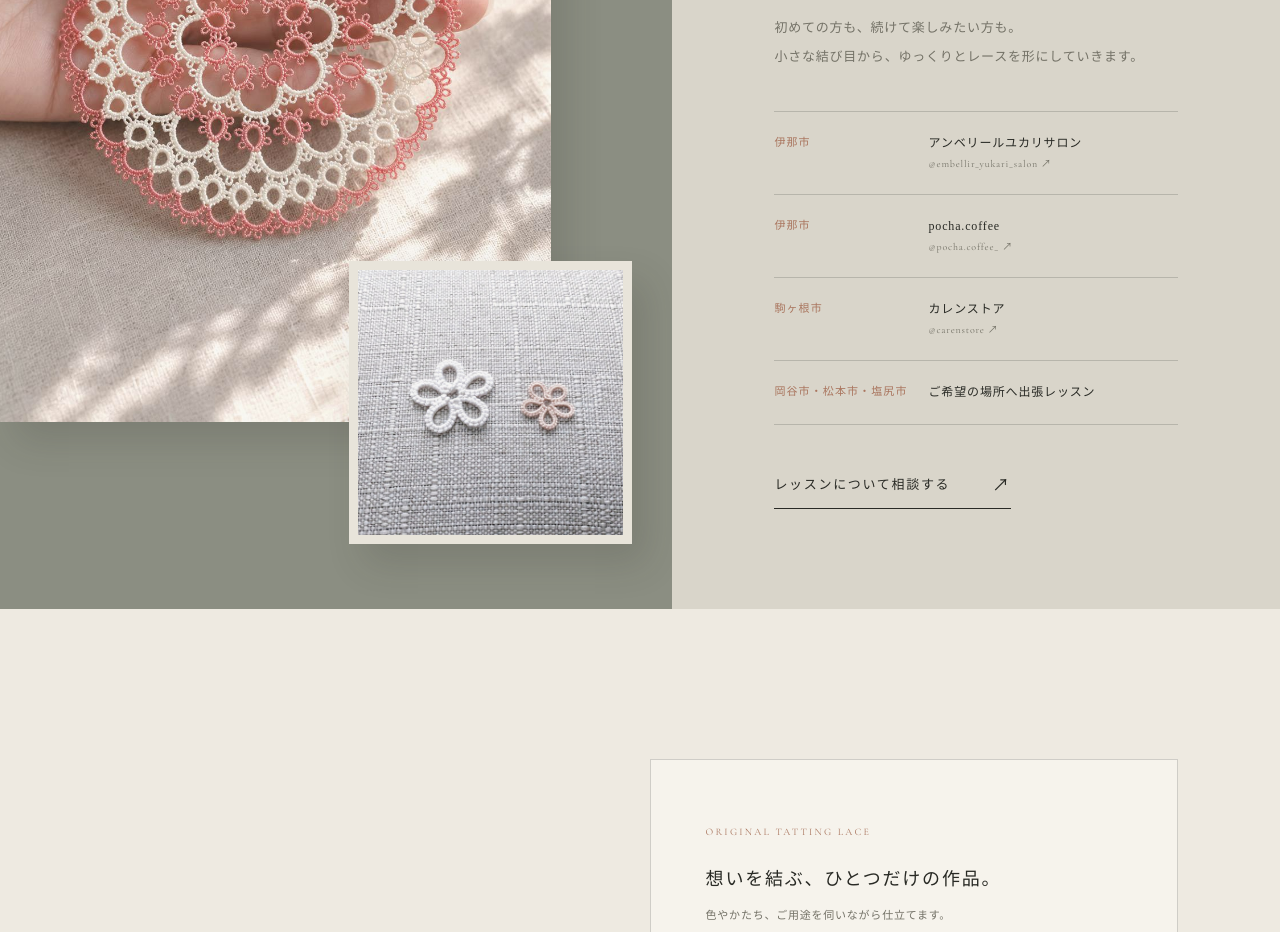
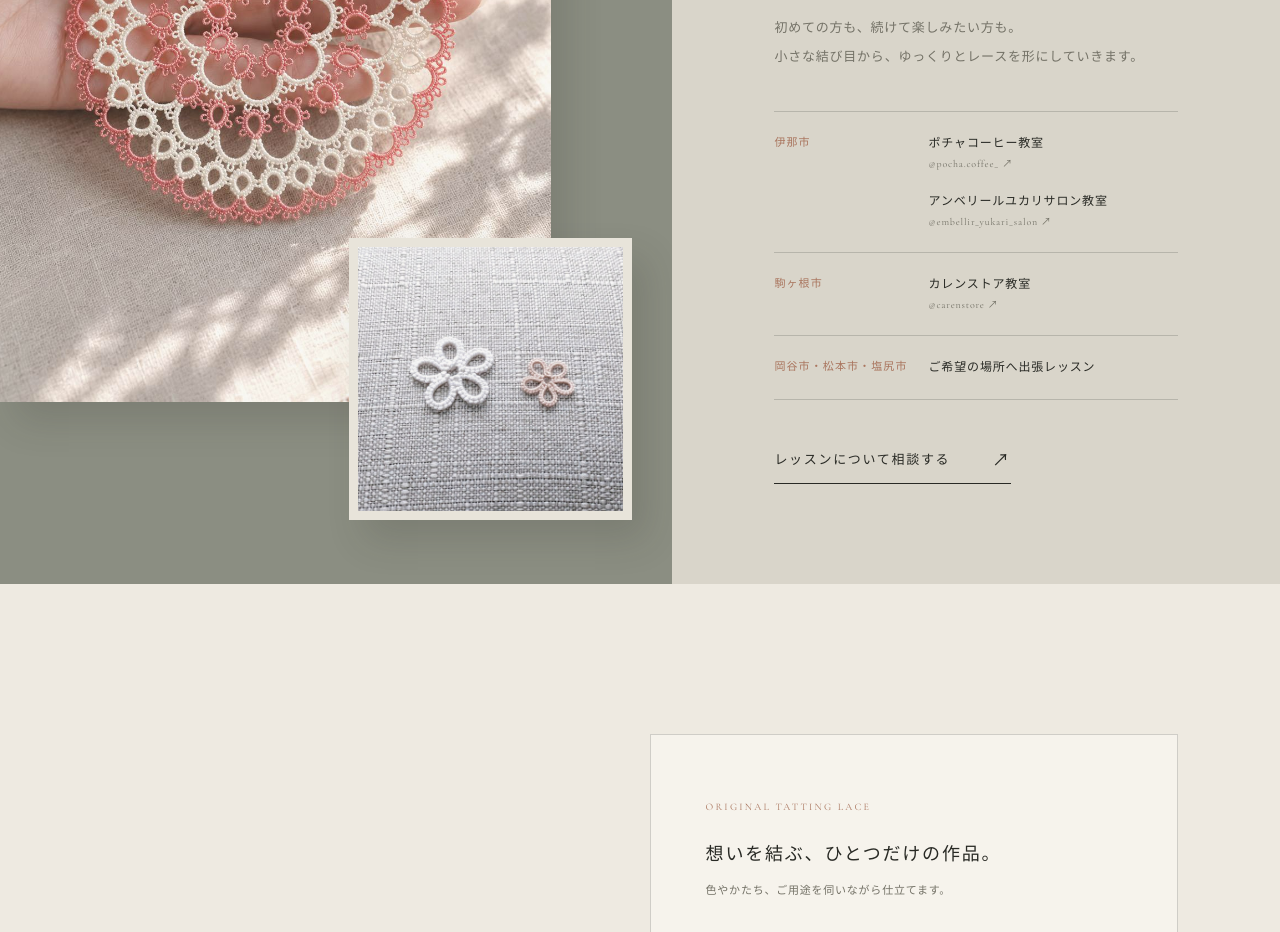
Before and after one commit to IllFlora/tamayui-website, a plain HTML site: page index.html in a window 1280 px wide. Shown: the part 4140-5072 px from the top of the page. Drawn offline with nearby package versions, Linux system fonts and the light colour scheme.

Commit message:
Group lesson locations

```diff
--- a/index.html
+++ b/index.html
@@ -62,7 +62,7 @@
       href="https://fonts.googleapis.com/css2?family=Cormorant+Garamond:ital,wght@0,400;0,500;1,400&family=Noto+Serif+JP:wght@300;400;500&display=swap"
       rel="stylesheet"
     />
-    <link rel="stylesheet" href="styles.css?v=11" />
+    <link rel="stylesheet" href="styles.css?v=12" />
     <script src="script.js?v=9" defer></script>
   </head>
   <body>
@@ -238,20 +238,19 @@
           <div class="lesson-places">
             <div class="lesson-place">
               <span>伊那市</span>
-              <a href="https://www.instagram.com/embellir_yukari_salon/" target="_blank" rel="noreferrer">
-                アンベリールユカリサロン <small>@embellir_yukari_salon ↗</small>
-              </a>
-            </div>
-            <div class="lesson-place">
-              <span>伊那市</span>
-              <a href="https://www.instagram.com/pocha.coffee_/?hl=ja" target="_blank" rel="noreferrer">
-                pocha.coffee <small>@pocha.coffee_ ↗</small>
-              </a>
+              <div class="lesson-place-list">
+                <a href="https://www.instagram.com/pocha.coffee_/?hl=ja" target="_blank" rel="noreferrer">
+                  ポチャコーヒー教室 <small>@pocha.coffee_ ↗</small>
+                </a>
+                <a href="https://www.instagram.com/embellir_yukari_salon/" target="_blank" rel="noreferrer">
+                  アンベリールユカリサロン教室 <small>@embellir_yukari_salon ↗</small>
+                </a>
+              </div>
             </div>
             <div class="lesson-place">
               <span>駒ヶ根市</span>
               <a href="https://www.instagram.com/carenstore/" target="_blank" rel="noreferrer">
-                カレンストア <small>@carenstore ↗</small>
+                カレンストア教室 <small>@carenstore ↗</small>
               </a>
             </div>
             <div class="lesson-place">
--- a/styles.css
+++ b/styles.css
@@ -851,6 +851,11 @@ em {
   font-size: 12px;
   letter-spacing: 0.07em;
   line-height: 1.9;
+}
+
+.lesson-place-list {
+  display: grid;
+  row-gap: 16px;
 }
 
 .lesson-place a {
```
